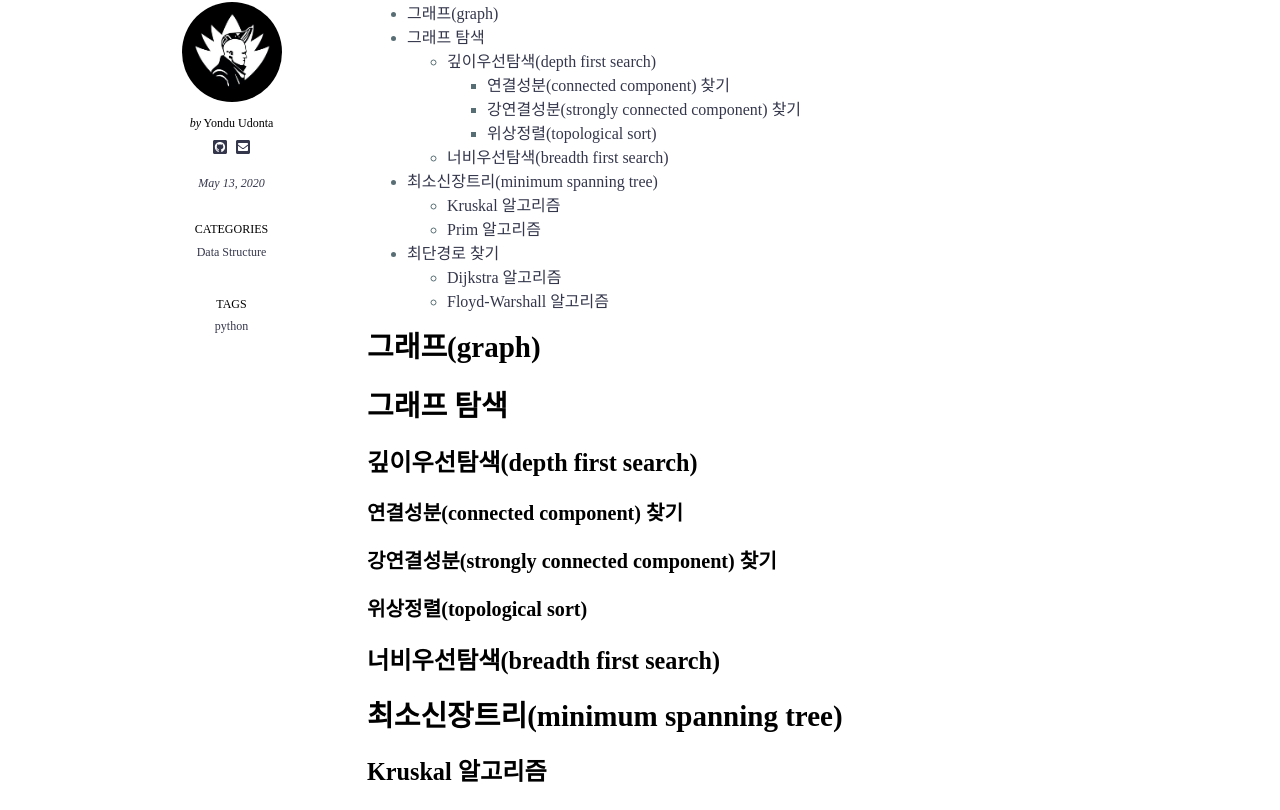
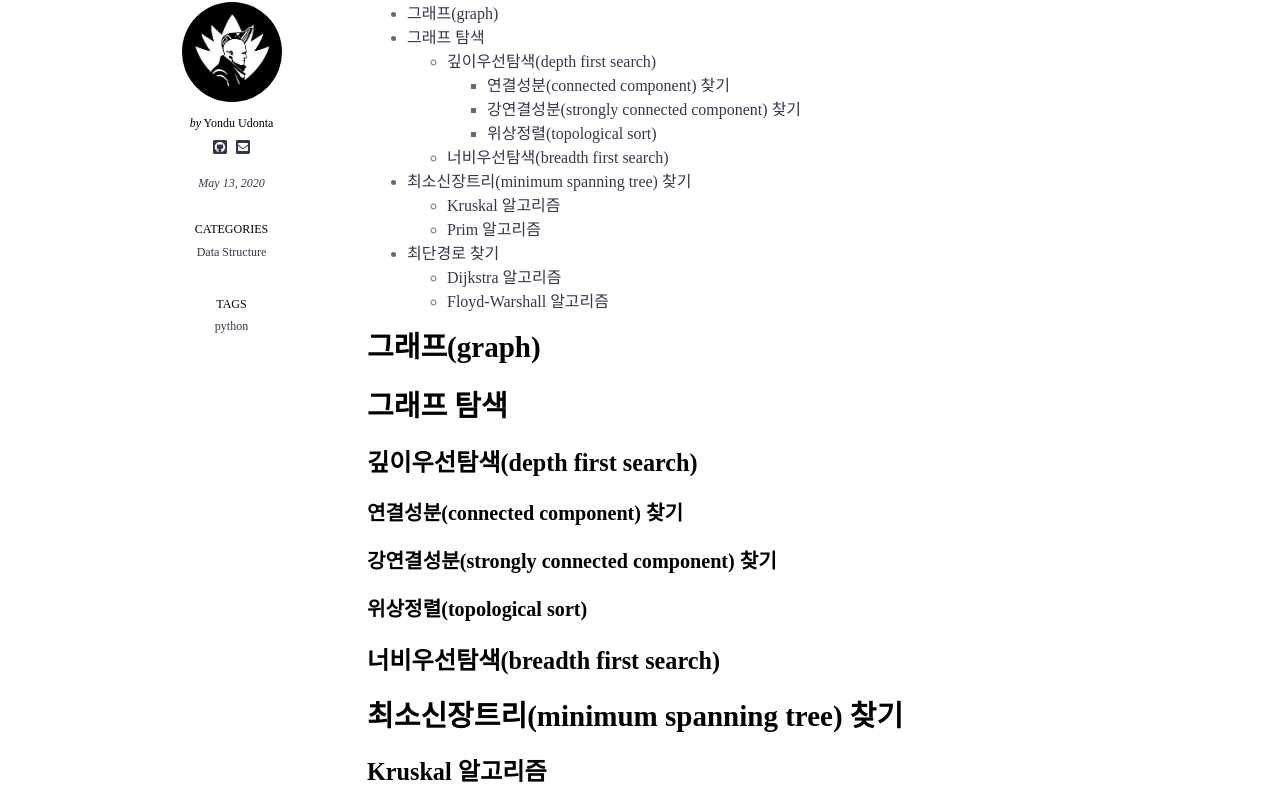
Before and after one commit to boreum0302/blog, a Jekyll site: the page built from _posts/2020-05-13-graph.md, in a window 1280 px wide. Shown: the part 441-1251 px from the top of the page. Built offline with Jekyll 4.4.1, drawn with Linux system fonts in a browser that asks for light colours; nearby versions of some CDN libraries; some web fonts are replaced.

Commit message:
Update 2020-05-13-graph.md

```diff
--- a/_posts/2020-05-13-graph.md
+++ b/_posts/2020-05-13-graph.md
@@ -23,7 +23,7 @@ tags:
 
 ## 너비우선탐색(breadth first search)
 
-# 최소신장트리(minimum spanning tree)
+# 최소신장트리(minimum spanning tree) 찾기
 
 ## Kruskal 알고리즘
 
```
